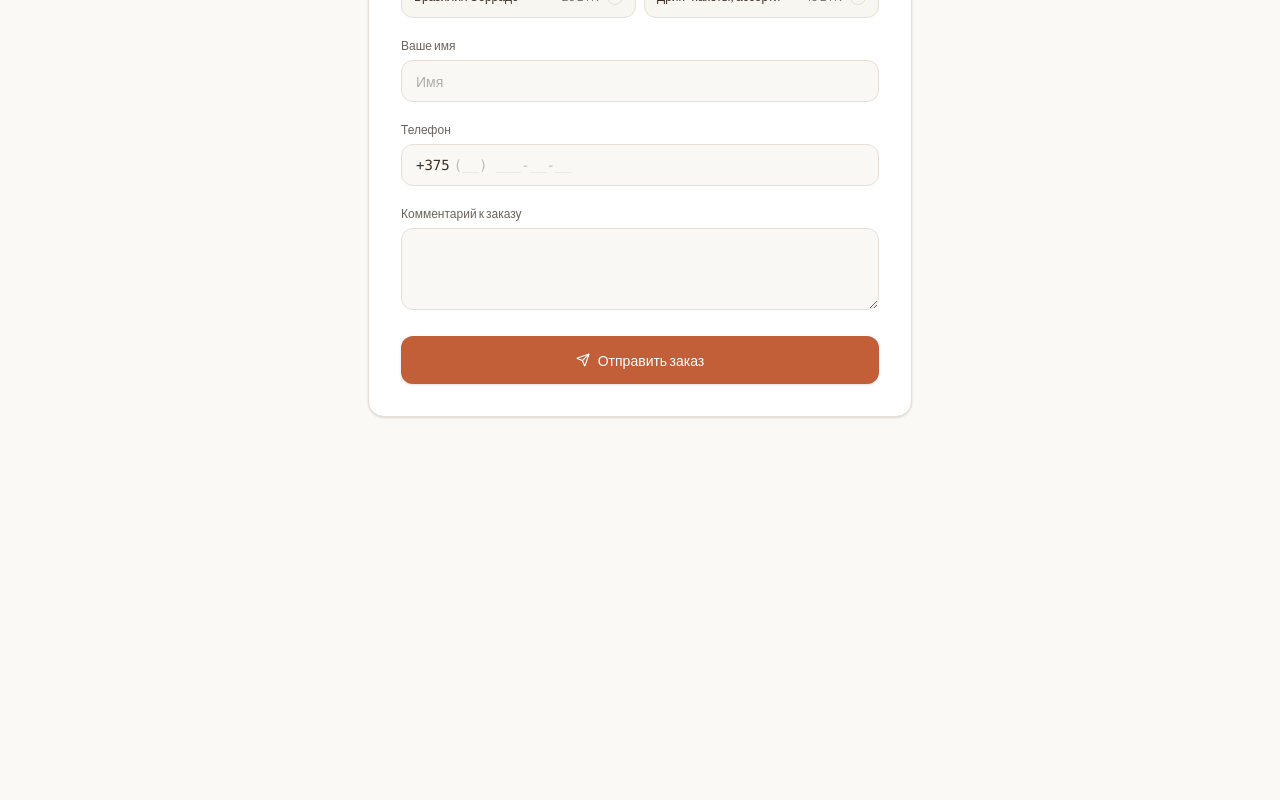
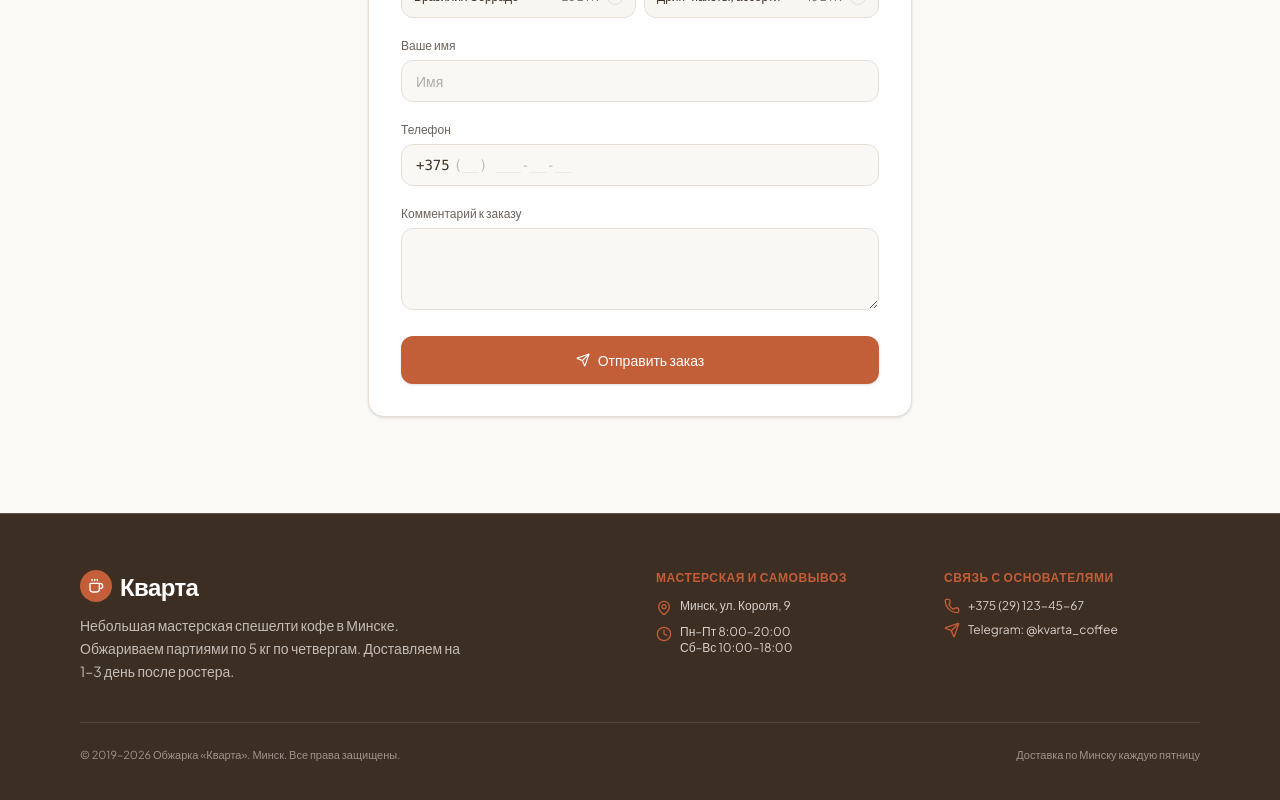
Before and after one commit to Bel4our/kvarta-coffee, a Next.js app: page / in a window 1280 px wide. Shown: the part 3026-3826 px from the top of the page. Before the commit the page ends 3539 px from the top, so only its background shows below. Built offline with nearby package versions, Linux system fonts and the light colour scheme; a web font is replaced by a local one.

Commit message:
feat(ui): add footer with contact and pickup information

```diff
--- a/src/app/page.tsx
+++ b/src/app/page.tsx
@@ -3,6 +3,7 @@ import { Hero } from "../components/Hero";
 import { Catalog } from "../components/Catalog";
 import { AboutDelivery } from "../components/AboutDelivery";
 import { LeadForm } from "../components/LeadForm";
+import { Footer } from "../components/Footer";
 
 export default function Home() {
   return (
@@ -14,6 +15,7 @@ export default function Home() {
         <AboutDelivery />
         <LeadForm />
       </main>
+      <Footer />
     </div>
   );
 }
--- /dev/null
+++ b/src/components/Footer.tsx
@@ -0,0 +1,65 @@
+import Link from "next/link";
+import { Coffee, MapPin, Clock, Phone, Send } from "lucide-react";
+
+export function Footer() {
+  return (
+    <footer className="bg-craft-espresso text-craft-bg pt-14 pb-10 border-t border-craft-border/20">
+      <div className="max-w-6xl mx-auto px-4">
+        <div className="grid grid-cols-1 md:grid-cols-4 gap-8 pb-10 border-b border-white/10">
+
+          <div className="md:col-span-2 space-y-3">
+            <div className="flex items-center gap-2">
+              <div className="w-8 h-8 rounded-full bg-craft-accent flex items-center justify-center text-white">
+                <Coffee className="w-4 h-4" />
+              </div>
+              <span className="font-serif font-bold text-2xl tracking-tight text-white">
+                Кварта
+              </span>
+            </div>
+            <p className="text-xs sm:text-sm text-craft-bg/70 max-w-sm leading-relaxed">
+              Небольшая мастерская спешелти кофе в Минске. Обжариваем партиями по 5 кг по четвергам. Доставляем на 1–3 день после ростера.
+            </p>
+          </div>
+
+          <div className="space-y-3">
+            <h4 className="text-xs font-semibold uppercase tracking-wider text-craft-accent">
+              Мастерская и самовывоз
+            </h4>
+            <div className="space-y-2 text-xs text-craft-bg/80">
+              <div className="flex items-start gap-2">
+                <MapPin className="w-4 h-4 text-craft-accent shrink-0 mt-0.5" />
+                <span>Минск, ул. Короля, 9</span>
+              </div>
+              <div className="flex items-start gap-2">
+                <Clock className="w-4 h-4 text-craft-accent shrink-0 mt-0.5" />
+                <span>Пн–Пт 8:00–20:00<br />Сб–Вс 10:00–18:00</span>
+              </div>
+            </div>
+          </div>
+
+          <div className="space-y-3">
+            <h4 className="text-xs font-semibold uppercase tracking-wider text-craft-accent">
+              Связь с основателями
+            </h4>
+            <div className="space-y-2 text-xs text-craft-bg/80">
+              <div className="flex items-center gap-2">
+                <Phone className="w-4 h-4 text-craft-accent shrink-0" />
+                <span>+375 (29) 123-45-67</span>
+              </div>
+              <div className="flex items-center gap-2">
+                <Send className="w-4 h-4 text-craft-accent shrink-0" />
+                <span>Telegram: @kvarta_coffee</span>
+              </div>
+            </div>
+          </div>
+
+        </div>
+
+        <div className="pt-6 flex flex-col sm:flex-row items-center justify-between text-[11px] text-craft-bg/50 gap-3">
+          <span>© 2019–{new Date().getFullYear()} Обжарка «Кварта». Минск. Все права защищены.</span>
+          <span>Доставка по Минску каждую пятницу</span>
+        </div>
+      </div>
+    </footer>
+  );
+}
```
